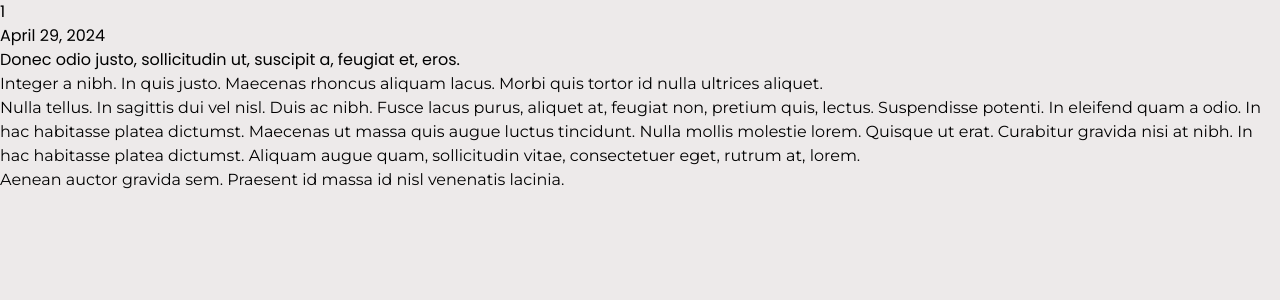
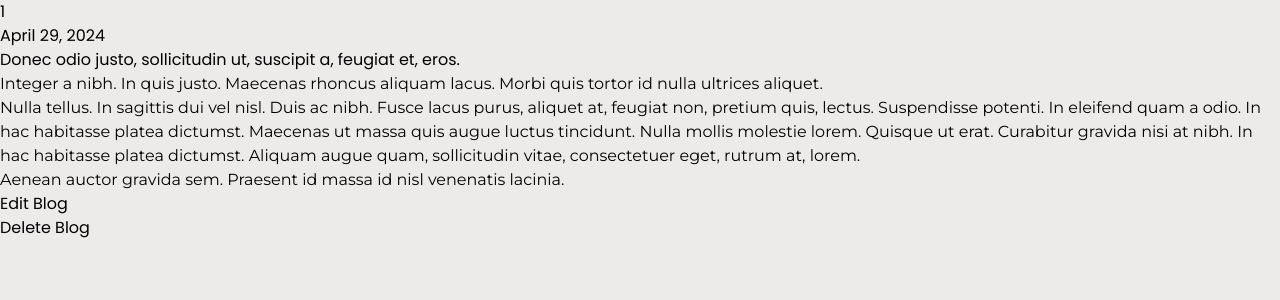
Before and after one commit to SusheelThapa/blog, a React app in the folder blog/: page /blog/10 in a window 1280 px wide. Shown: the top 300 px of the page. Built offline with nearby package versions, Linux system fonts and the light colour scheme; the HTML template or start-up script is replaced by a standard one.

Commit message:
Add edit and delete button

```diff
--- a/blog/src/components/Blogs/Blog.tsx
+++ b/blog/src/components/Blogs/Blog.tsx
@@ -15,12 +15,12 @@ const Blog = ({ blog }: Props) => {
 
   return (
     <a href={`/blog/${blog.id}`}>
-      <div className="text-lg my-10 bg-gray-300 p-8 rounded-2xl hover:bg-stone-300 flex gap-2 flex-col">
+      <div className="text-base my-10 bg-gray-300 p-8 rounded-2xl hover:bg-stone-300 flex gap-2 flex-col">
         <div className="text-gray-600 flex justify-between">
           <div>{blog.author_id}</div>
           <div>{formattedDate}</div> {/* Display the formatted date */}
         </div>
-        <div className="font-semibold text-2xl">{blog.headline}</div>
+        <div className="font-semibold text-xl">{blog.headline}</div>
         <div>{blog.introduction}</div>
       </div>
     </a>
--- a/blog/src/components/Common/Button.tsx
+++ b/blog/src/components/Common/Button.tsx
@@ -1,11 +1,17 @@
 interface Props {
   text: string;
+  className?: string;
+  href?: string;
+  onclick?: () => void;
 }
 
-const Button = ({ text }: Props) => {
+const Button = ({ text, className, href, onclick }: Props) => {
   return (
-    <a href="/addblog">
-      <div className="my-5 bg-gray-700 text-white py-4 px-8 text-center hover:text-black hover:bg-gray-100 cursor-pointer rounded-2xl  w-full text-4xl">
+    <a href={href || "/"}>
+      <div
+        className={`my-5 py-4 px-8 text-center  cursor-pointer rounded-2xl  w-full text-2xl ${className}`}
+        onClick={onclick}
+      >
         {text}
       </div>
     </a>
--- a/blog/src/pages/AddBlog.tsx
+++ b/blog/src/pages/AddBlog.tsx
@@ -27,7 +27,7 @@ const AddBlog = () => {
 
   return (
     <Layout>
-      <div className="max-w-lg mx-auto mt-8">
+      <div className="max-w-2xl mx-auto mt-8">
         <h1 className="text-3xl font-semibold mb-4">Add Blog</h1>
         <form onSubmit={handleSubmit} className="space-y-6">
           <div>
@@ -86,7 +86,7 @@ const AddBlog = () => {
             type="submit"
             className="bg-blue-500 text-white py-2 px-4 rounded-md hover:bg-blue-600 transition-colors"
           >
-            Add Blog
+            Submit
           </button>
         </form>
       </div>
--- a/blog/src/pages/BlogPage.tsx
+++ b/blog/src/pages/BlogPage.tsx
@@ -1,6 +1,7 @@
 import { useParams } from "react-router-dom";
 import BlogType from "../types/blog";
 import Layout from "../layout/Layout";
+import Button from "../components/Common/Button";
 
 interface Props {
   blogs: BlogType[];
@@ -29,18 +30,36 @@ const BlogPage = ({ blogs }: Props) => {
     <Layout>
       <div>
         {id && (
+          <>
             <div className="bg-stone-200 rounded-2xl p-8 flex gap-6 flex-col">
               <div className="text-gray-600 flex justify-between ">
                 <div>{author_id}</div>
                 <div>{formattedDate}</div>
               </div>
-            <div className="text-left font-medium text-5xl mt-4">{headline}</div>
-            <div className="flex flex-col gap-5 text-xl  font-montserrat my-3">
+              <div className="text-left font-medium text-4xl mt-4">
+                {headline}
+              </div>
+              <div className="flex flex-col gap-5 text-lg  font-montserrat my-3">
                 <div>{introduction}</div>
                 <div>{body}</div>
                 <div>{conclusion}</div>
               </div>
             </div>
+            <div className="flex w-full gap-4 justify-center my-4">
+              <Button
+                text="Edit Blog"
+                className="bg-yellow-500 hover:bg-yellow-400 text-white "
+                href="/editblog"
+              />
+              <Button
+                text="Delete Blog"
+                className="bg-red-700 hover:bg-red-600 text-white "
+                onclick={() => {
+                  // API Call to delete blog
+                }}
+              />
+            </div>
+          </>
         )}
       </div>
     </Layout>
--- a/blog/src/pages/HomePage.tsx
+++ b/blog/src/pages/HomePage.tsx
@@ -11,14 +11,18 @@ const HomePage = ({ blogs }: Props) => {
   return (
     <Layout>
       <div>
-        <div className="text-9xl font-medium text-stone-950 font-montserrat">
+        <div className="text-7xl font-medium text-stone-950 font-montserrat">
           Blog
         </div>
-        <div className="text-2xl text-gray-700 mt-4">
+        <div className="text-lg text-gray-700 mt-4">
           Unlocking insights, one byte at a time
         </div>
       </div>
-      <Button text="Add Blog" />
+      <Button
+        text="Add Blog"
+        className="bg-blue-600 text-white  hover:bg-blue-700 font-bold tracking-wider "
+        href="/addblog"
+      />
       <Blogs blogs={blogs} />
     </Layout>
   );
```
Lines whose indentation alone changed are shown as unchanged.
